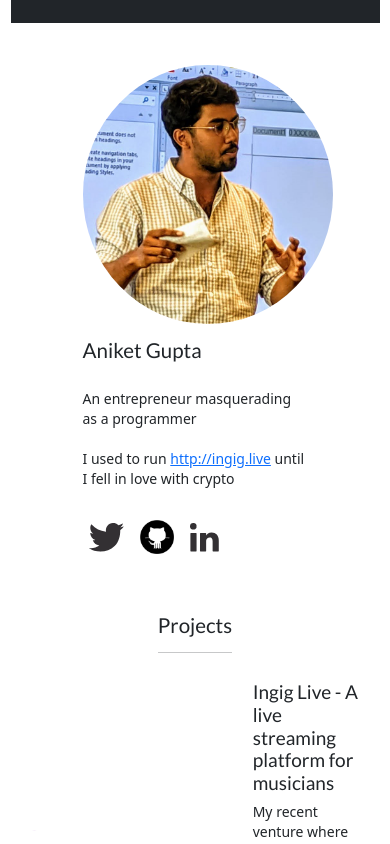
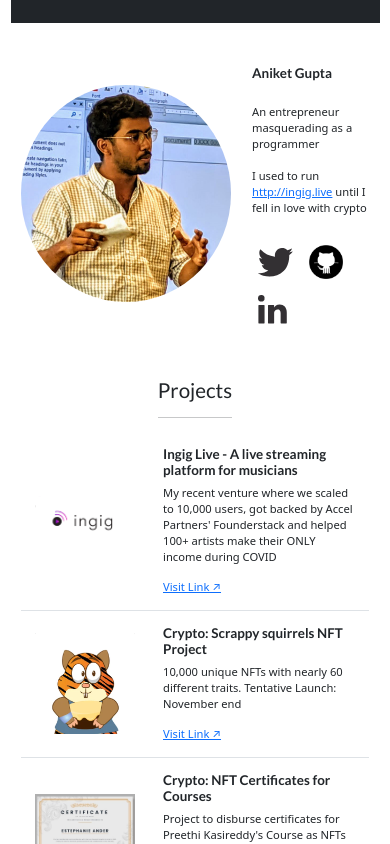
Before and after one commit to ankg/homepage, a React (Create React App) app: page / in a window 390 px wide. Shown: the top 844 px of the page. Built offline with nearby package versions, Linux system fonts and the light colour scheme.

Commit message:
CSS fixes

```diff
--- a/src/index.css
+++ b/src/index.css
@@ -33,3 +33,21 @@
   border: 1px solid rgb(78, 77, 77);
   border-radius: 4px;
 }
+.project-img {
+  width: 200px;
+}
+.project-header {
+  font-weight: bold;
+}
+@media only screen and (max-width:1024px){
+  .project-img {
+    max-width: 100px !important;
+  }
+  .project-text {
+    font-size: 0.8em !important;
+    visibility: none;
+  }
+  .project-header {
+    font-size: 1.2em !important;
+  }
+}
--- a/src/index.js
+++ b/src/index.js
@@ -93,13 +93,13 @@
             </span>
           </nav>
     			<div className="d-flex justify-content-center flex-nowrap">
-            <div className="row col-8 align-items-center clearfix mt-5">
+            <div className="row col-md-8 col-lg-8 col-xl-8 col-sm-12 col-12 align-items-center clearfix mt-5">
               <div className="col mb-3">
-      				  <img src={Profile} className="rounded-circle img-responsive" width={250}/>
+      				  <img src={Profile} className="rounded-circle" width={210}/>
               </div>
-              <div className="col ml-n4">
+              <div className="col project-text">
                 <p>
-                  <h3>Aniket Gupta</h3>
+                  <h3 className="project-header">Aniket Gupta</h3>
                   <br />
                   An entrepreneur masquerading as a programmer
                   <br /><br />
@@ -127,9 +127,9 @@
                 <hr />
                 </div>
               </div>
-              <div className="d-flex justify-content-center flex-nowrap">
+              <div className="d-flex justify-content-center col-sm-12 flex-nowrap">
                 <br />
-                <table>{this.renderProjectCards()}</table>
+                <table className="">{this.renderProjectCards()}</table>
               </div>
             </div>
     			</div>
@@ -211,9 +211,9 @@
              </div>;*/
 
         return <tr className="border-bottom">
-                <td className="p-3"><img className="" src={content["image"]} width="200"/></td>
-                <td className="p-3">
-                    <h4>{content["project"]}</h4>
+                <td className="p-3"><img className="project-img" src={content["image"]}/></td>
+                <td className="p-3 project-text">
+                    <h4 className="project-header">{content["project"]}</h4>
                     <p>{content["description"]}</p>
                     <a href={content["link"]} target="_blank">
                       Visit Link &#x2197;
```
